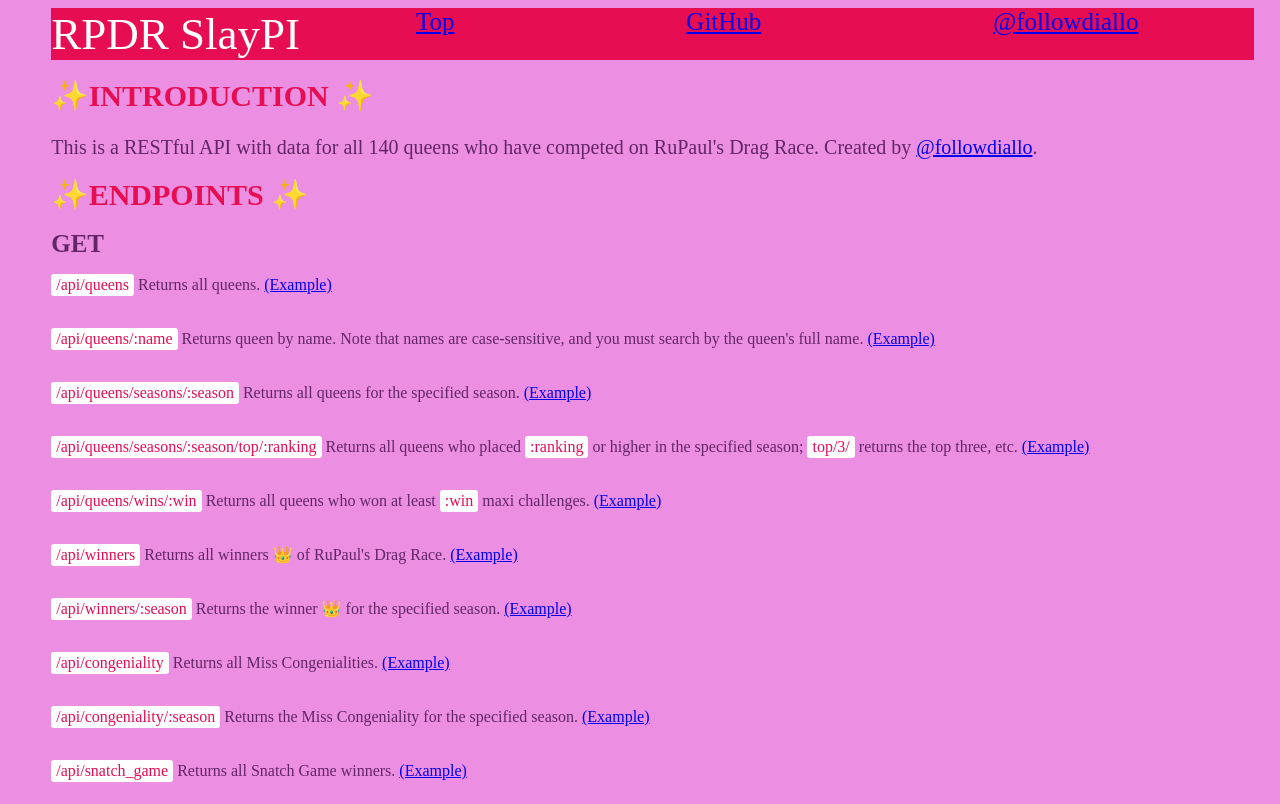
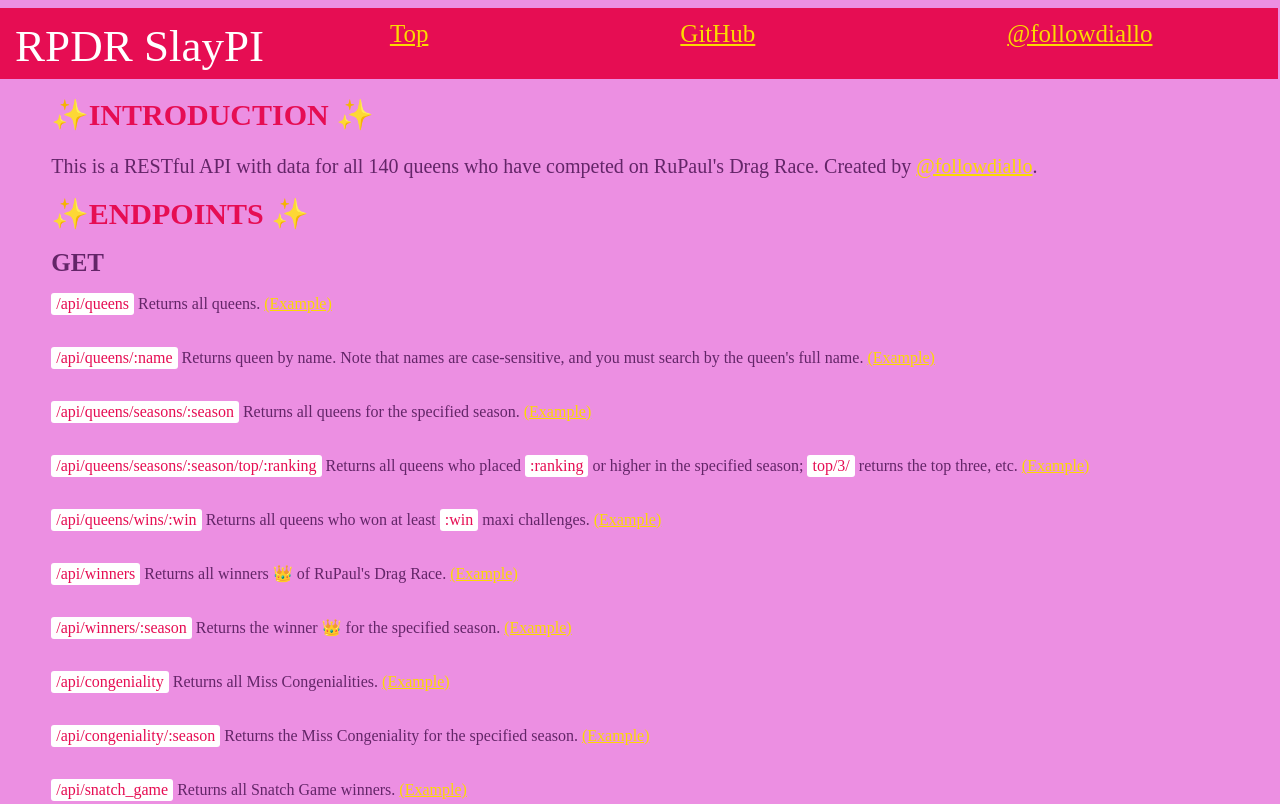
Before and after one commit to followdiallo/cc10-api-project, a website: page public/index.html in a window 1280 px wide. Shown: the top 804 px of the page. Drawn offline with Linux system fonts and the light colour scheme.

Commit message:
Deleted unused code

```diff
--- a/public/main.css
+++ b/public/main.css
@@ -47,10 +47,6 @@
   border-radius: 3px;
 }
 
-/* .buttons {
-  flex-direction: row;
-} */
-
 #header {
   display: flex;
   align-content: center;
@@ -62,6 +58,11 @@
   position: sticky;
   top: 0;
   margin: 0px;
+  padding-top: 1%;
+  padding-left: 2%;
+  padding-bottom: 7px;
+  margin-left: -5%;
+  width: 105%;
 }
 
 #header:link {
@@ -76,7 +77,6 @@
 
 .buttons {
   flex-grow: 1;
-  /* align-content: center; */
   display: flex;
   justify-self: flex-end;
   justify-content: space-around;
@@ -107,6 +107,10 @@
   scroll-behavior: smooth;
 }
 
+a:link {
+  color: #fbda01;
+}
+
 ::selection {
   background-color: #fbda01;
 }
```
Also changed, not shown: index.js (+0 -9 lines), public/index.html (+1 -32 lines), server.js (+0 -15 lines), README.md, 1 other file.
